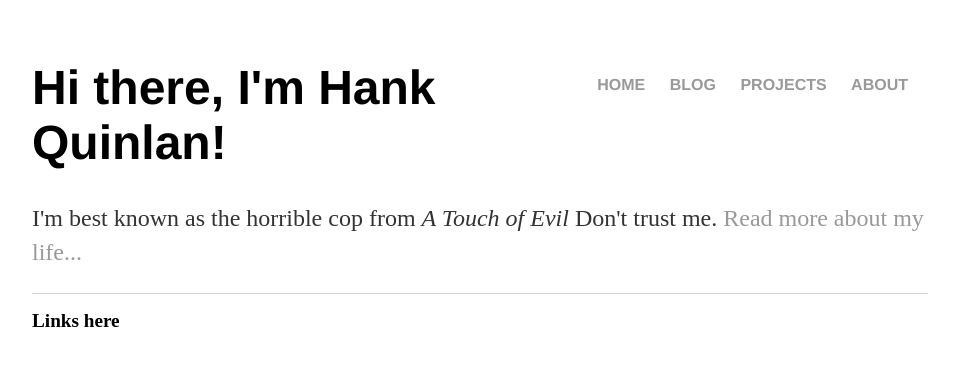
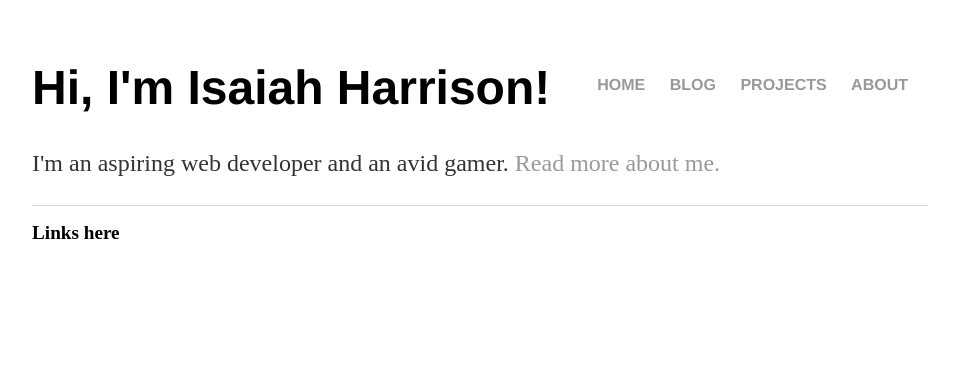
Before and after one commit to IGHarrison/igharrison.github.io, a Jekyll site: the page built from index.html, in a window 1280 px wide. Shown: the top 366 px of the page, without its empty margins (160-1114 px from the left). Built offline with Jekyll 4.4.1, drawn with Linux system fonts in a browser that asks for light colours.

Commit message:
Update index.html
changes take a few seconds to apply

```diff
--- a/index.html
+++ b/index.html
@@ -1,8 +1,8 @@
 ---
 layout: default
-title: Hank Quinlan, Horrible Cop
+title: Isaiah Gem Harrison
 ---
 <div class="blurb">
-	<h1>Hi there, I'm Hank Quinlan!</h1>
-	<p>I'm best known as the horrible cop from <em>A Touch of Evil</em> Don't trust me. <a href="/about">Read more about my life...</a></p>
-</div><!-- /.blurb -->
+  <h1>Hi, I'm Isaiah Harrison!</h1>
+  <p>I'm an aspiring web developer and an avid gamer. <a href="/about">Read more about me.</a></p>
+</div>
```
